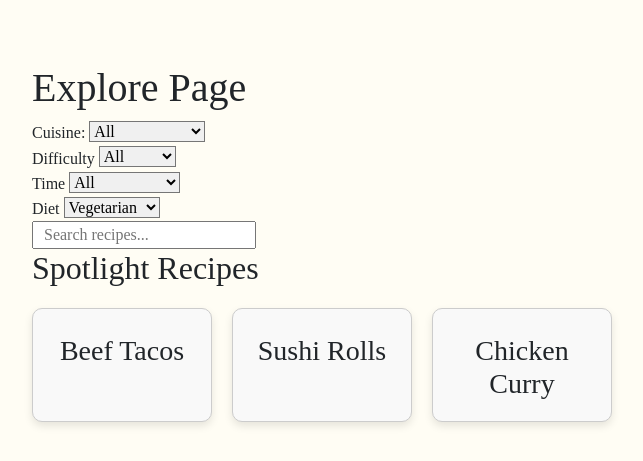
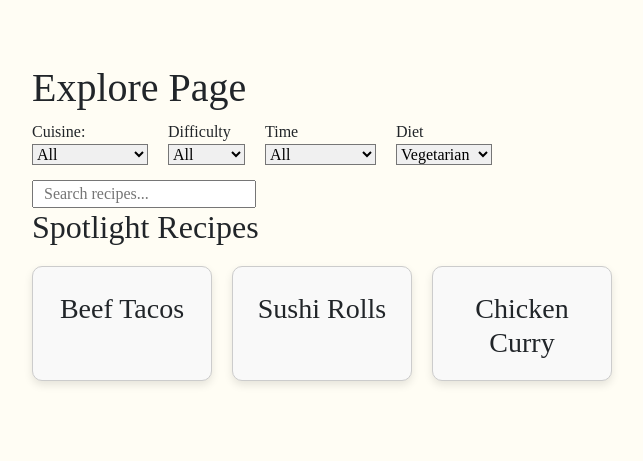
Before and after one commit to Angela74180/AWD_Group_Project, a Flask app: page /explore in a window 1280 px wide. Shown: the part 62-523 px from the top of the page, without its empty margins (32-675 px from the left). Run offline with Flask 3, Linux system fonts and the light colour scheme.

Commit message:
added filter bar styling

```diff
--- a/app/static/custom.css
+++ b/app/static/custom.css
@@ -311,3 +311,14 @@ select {
   border-radius:22px;
   display:flex;
 }
+
+.filter-bar {
+    display: flex;
+    gap: 20px;
+    margin-bottom: 15px;
+}
+
+.filter-group {
+    display: flex;
+    flex-direction: column;
+}
```
